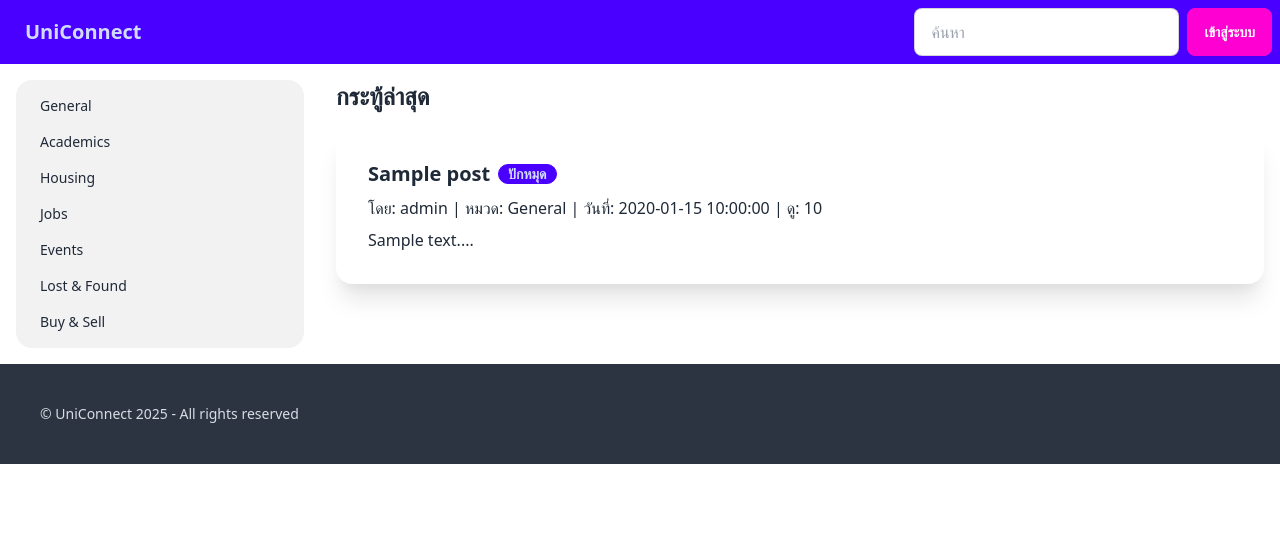
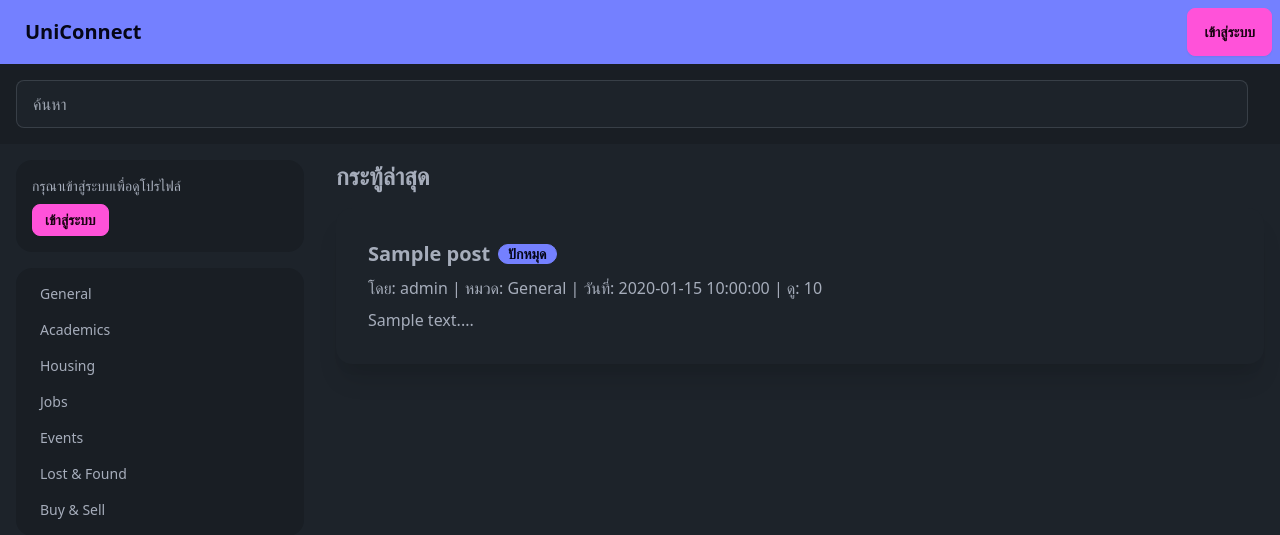
Before and after one commit to julaluxx/uniconn, a PHP site: page /index.php in a window 1280 px wide. Shown: the top 535 px of the page. Run offline with PHP 8.4, Linux system fonts and the light colour scheme; data comes from the database, SQL or seed files in the repository; tables that the repository leaves empty hold one stand-in row (values such as "Sample post").

Commit message:
Add files via upload

```diff
--- a/index.php
+++ b/index.php
@@ -5,6 +5,14 @@ include 'config.php';
 // ดึงหมวดหมู่
 $stmt = $pdo->query("SELECT * FROM categories");
 $categories = $stmt->fetchAll();
+
+// ดึงข้อมูลผู้ใช้ (ถ้าเข้าสู่ระบบ)
+$user = null;
+if (isset($_SESSION['user_id'])) {
+    $stmt = $pdo->prepare("SELECT username, email, profile_pic FROM users WHERE id = ?");
+    $stmt->execute([$_SESSION['user_id']]);
+    $user = $stmt->fetch();
+}
 
 // การค้นหา
 $search = isset($_GET['search']) ? $_GET['search'] : '';
@@ -29,22 +37,22 @@ $posts = $stmt->fetchAll();
 ?>
 
 <!DOCTYPE html>
-<html lang="th" data-theme="light">
+<html lang="th" data-theme="dark">
+
 <head>
     <meta charset="UTF-8">
     <title>UniConnect</title>
     <link href="https://cdn.jsdelivr.net/npm/daisyui@latest/dist/full.css" rel="stylesheet" type="text/css" />
-    <link href="https://cdn.jsdelivr.net/npm/tailwindcss@latest/dist/tailwind.min.css" rel="stylesheet" type="text/css" />
+    <link href="https://cdn.jsdelivr.net/npm/tailwindcss@latest/dist/tailwind.min.css" rel="stylesheet"
+        type="text/css" />
 </head>
+
 <body class="bg-base-100">
     <div class="navbar bg-primary text-primary-content">
         <div class="flex-1">
             <a class="btn btn-ghost text-xl" href="index.php">UniConnect</a>
         </div>
         <div class="flex-none gap-2">
-            <form action="index.php" method="GET" class="form-control">
-                <input type="text" name="search" placeholder="ค้นหา" class="input input-bordered w-24 md:w-auto" value="<?php echo htmlspecialchars($search); ?>" />
-            </form>
             <?php if (isset($_SESSION['user_id'])): ?>
                 <div class="dropdown dropdown-end">
                     <label tabindex="0" class="btn btn-ghost btn-circle avatar">
@@ -52,7 +60,8 @@ $posts = $stmt->fetchAll();
                             <img src="<?php echo $_SESSION['profile_pic'] ?? 'default.jpg'; ?>" />
                         </div>
                     </label>
-                    <ul tabindex="0" class="mt-3 z-[1] p-2 shadow menu menu-sm dropdown-content bg-base-100 rounded-box w-52">
+                    <ul tabindex="0"
+                        class="mt-3 z-[1] p-2 shadow menu menu-sm dropdown-content bg-base-100 rounded-box w-52">
                         <li><a href="profile.php">โปรไฟล์</a></li>
                         <?php if ($_SESSION['role'] == 'moderator' || $_SESSION['role'] == 'admin'): ?>
                             <li><a href="moderate.php">จัดการกระทู้</a></li>
@@ -69,9 +78,47 @@ $posts = $stmt->fetchAll();
         </div>
     </div>
 
+    <!-- เมนูบน -->
+    <div class="flex justify-between items-center bg-base-200 w-full flex space-x-4 p-4">
+        <div id="search" class="w-full">
+            <form action="index.php" method="GET" class="form-control">
+                <input type="text" name="search" placeholder="ค้นหา" class="input input-bordered w-full"
+                    value="<?php echo htmlspecialchars($search); ?>" />
+            </form>
+        </div>
+        <div id="create-new-post" class="flex-shrink-0">
+            <?php if (isset($_SESSION['user_id'])): ?>
+                <a href="post.php" class="btn btn-primary">สร้างกระทู้ใหม่</a>
+            <?php endif; ?>
+        </div>
+    </div>
+
     <div class="flex">
         <!-- เมนูซ้าย -->
         <div class="w-1/4 p-4">
+            <!-- โปรไฟล์ -->
+            <div class="card bg-base-200 w-full rounded-box mb-4">
+                <?php if ($user): ?>
+                    <div class="card-body flex items-center space-x-4 p-4">
+                        <div class="avatar">
+                            <div class="w-16 rounded-full">
+                                <img src="<?php echo $user['profile_pic'] ?? 'default.jpg'; ?>" />
+                            </div>
+                        </div>
+                        <div class="">
+                            <h3 class="text-lg font-bold"><?php echo htmlspecialchars($user['username']); ?></h3>
+                            <p class="text-sm"><?php echo htmlspecialchars($user['email']); ?></p>
+                        </div>
+                    </div>
+                <?php else: ?>
+                    <div class="p-4">
+                        <p class="text-sm">กรุณาเข้าสู่ระบบเพื่อดูโปรไฟล์</p>
+                        <a href="login.php" class="btn btn-secondary btn-sm mt-2">เข้าสู่ระบบ</a>
+                    </div>
+                <?php endif; ?>
+            </div>
+
+            <!-- หมวดหมู่ -->
             <ul class="menu bg-base-200 w-full rounded-box">
                 <?php foreach ($categories as $cat): ?>
                     <li><a href="index.php?category=<?php echo $cat['id']; ?>"><?php echo $cat['name']; ?></a></li>
@@ -85,15 +132,17 @@ $posts = $stmt->fetchAll();
             <?php foreach ($posts as $post): ?>
                 <div class="card bg-base-100 shadow-xl mb-4">
                     <div class="card-body">
-                        <h2 class="card-title"><a href="view_post.php?id=<?php echo $post['id']; ?>"><?php echo $post['title']; ?></a> <?php if ($post['pinned']): ?><span class="badge badge-primary">ปักหมุด</span><?php endif; ?></h2>
-                        <p>โดย: <?php echo $post['username']; ?> | หมวด: <?php echo $post['category']; ?> | วันที่: <?php echo $post['created_at']; ?> | ดู: <?php echo $post['views']; ?></p>
+                        <h2 class="card-title"><a
+                                href="view_post.php?id=<?php echo $post['id']; ?>"><?php echo $post['title']; ?></a>
+                            <?php if ($post['pinned']): ?><span class="badge badge-primary">ปักหมุด</span><?php endif; ?>
+                        </h2>
+                        <p>โดย: <?php echo $post['username']; ?> | หมวด: <?php echo $post['category']; ?> | วันที่:
+                            <?php echo $post['created_at']; ?> | ดู: <?php echo $post['views']; ?>
+                        </p>
                         <p><?php echo substr($post['content'], 0, 100) . '...'; ?></p>
                     </div>
                 </div>
             <?php endforeach; ?>
-            <?php if (isset($_SESSION['user_id'])): ?>
-                <a href="post.php" class="btn btn-primary">สร้างกระทู้ใหม่</a>
-            <?php endif; ?>
         </div>
     </div>
 
@@ -103,13 +152,14 @@ $posts = $stmt->fetchAll();
 
     <!-- AJAX สำหรับ notification พื้นฐาน (เช็คกระทู้ใหม่ทุก 10 วินาที) -->
     <?php if (isset($_SESSION['user_id'])): ?>
-    <script>
-        setInterval(function() {
-            fetch('notifications.php').then(response => response.text()).then(data => {
-                if (data) alert(data);  // แสดงแจ้งเตือนง
-            });
-        }, 10000);
-    </script>
+        <script>
+            setInterval(function () {
+                fetch('notifications.php').then(response => response.text()).then(data => {
+                    if (data) alert(data);  // แสดงแจ้งเตือน
+                });
+            }, 10000);
+        </script>
     <?php endif; ?>
 </body>
+
 </html>
```
